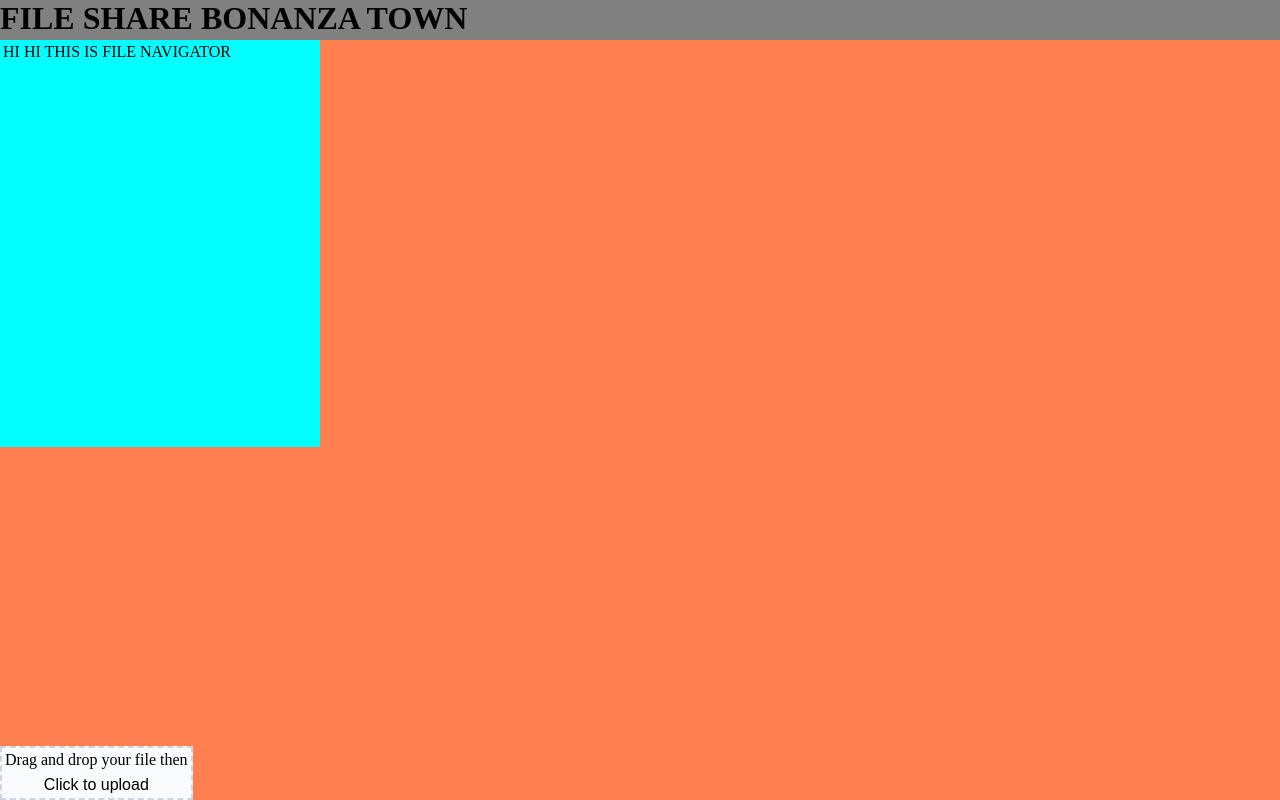
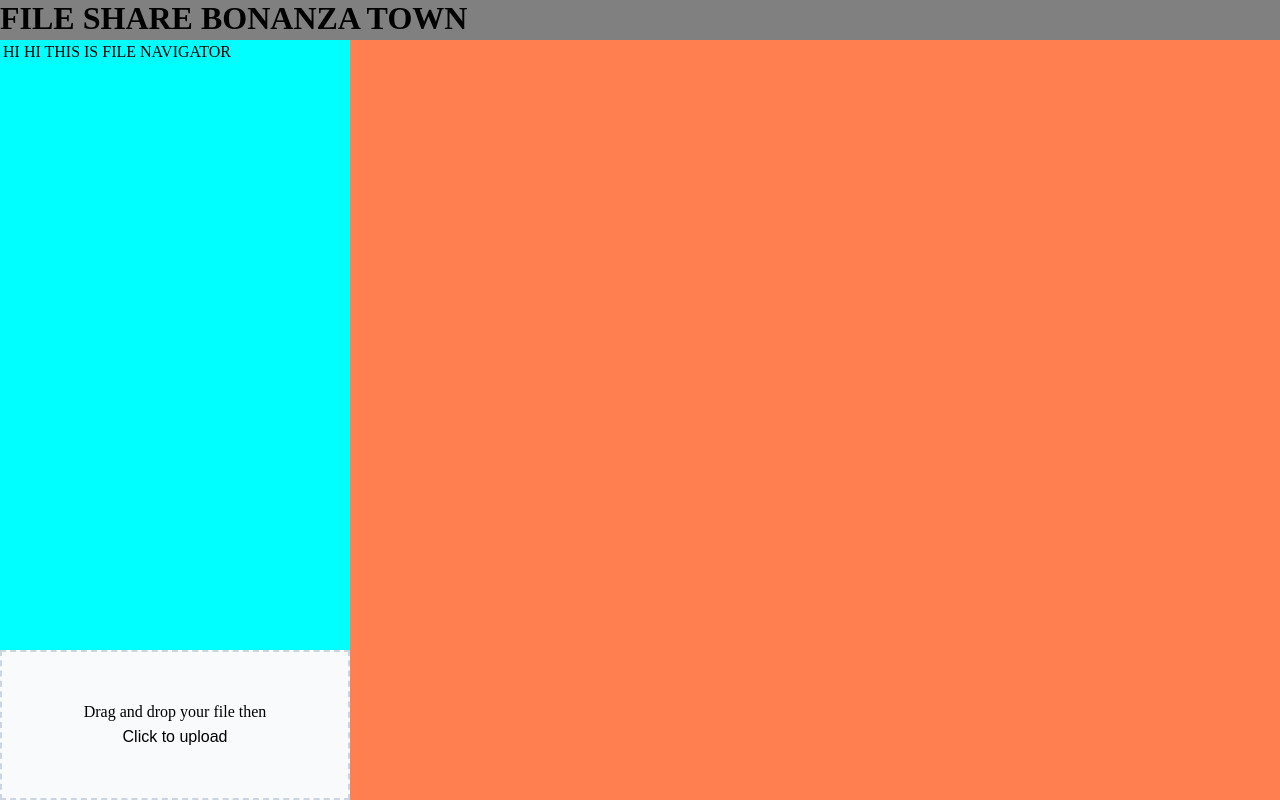
Before and after one commit to Ronagens/bonanza-town, a React app: page / in a window 1280 px wide. Built offline with nearby package versions, Linux system fonts and the light colour scheme; no server answers.

Commit message:
Fixed styling so drag box doesn't overlap file navigator

```diff
--- a/client/stylesheets/styles.css
+++ b/client/stylesheets/styles.css
@@ -52,7 +52,7 @@ p {
 .container-main {
   background-color: coral;
   display: grid;
-  grid-template-columns: 1fr 1fr 1fr 1fr;
+  grid-template-columns: 350px 1fr;
   grid-template-rows: 40px 1fr 1fr 1fr 150px;
   height: 100vh;
   margin: 0px;
@@ -77,14 +77,14 @@ p {
 
 .header-nav-bar {
   grid-column-start: 1;
-  grid-column-end: 5;
+  grid-column-end: 3;
   grid-row-start: 1;
   background-color: grey;
 }
 
 .file-navigator {
   grid-row-start: 2;
-  grid-row-end: 4;
+  grid-row-end: 5;
   background-color: aqua;
   overflow: auto;
 }
@@ -98,11 +98,8 @@ p {
 
 .file-upload {
   grid-row-start: 5;
-  grid-row-end: 5;
+  height: 146px;
   background-color: forestgreen;
-  position: fixed;
-  bottom: 0;
-  left: 0;
 }
 
 .upload-button {
```
